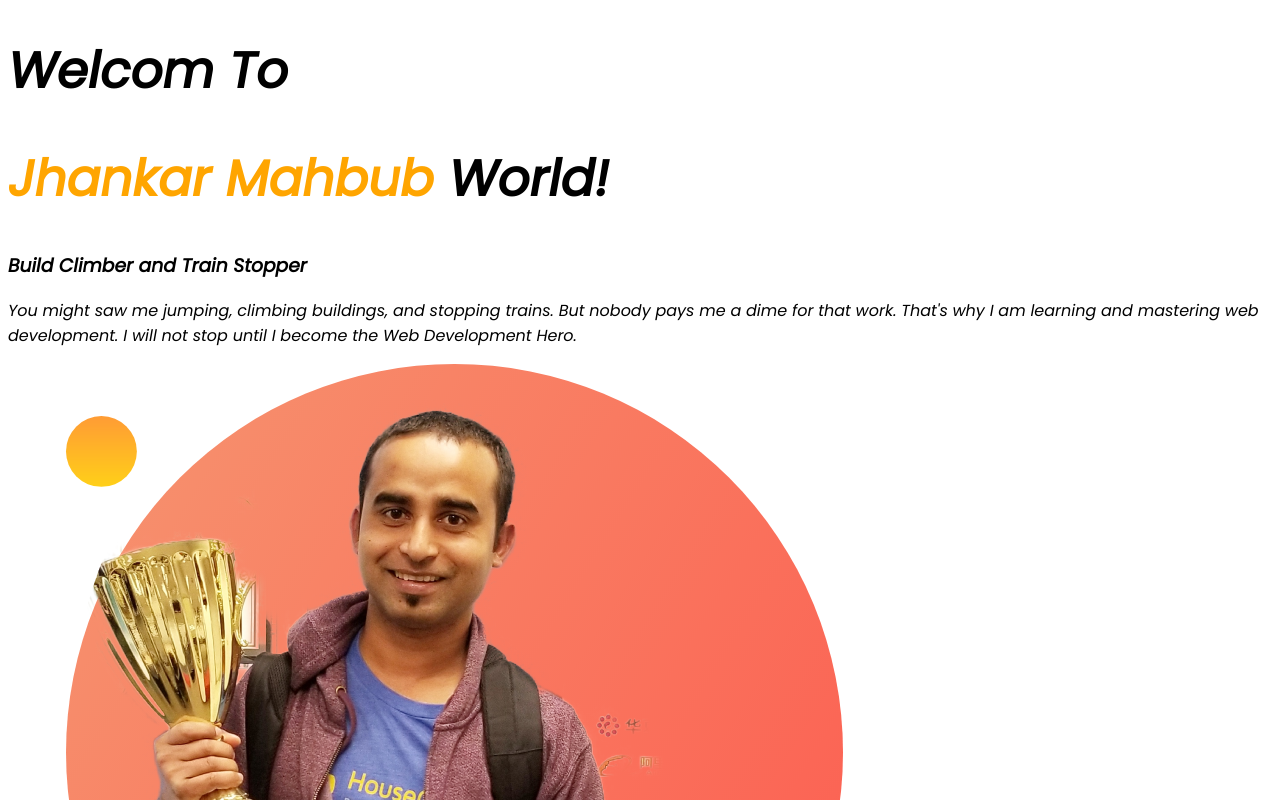
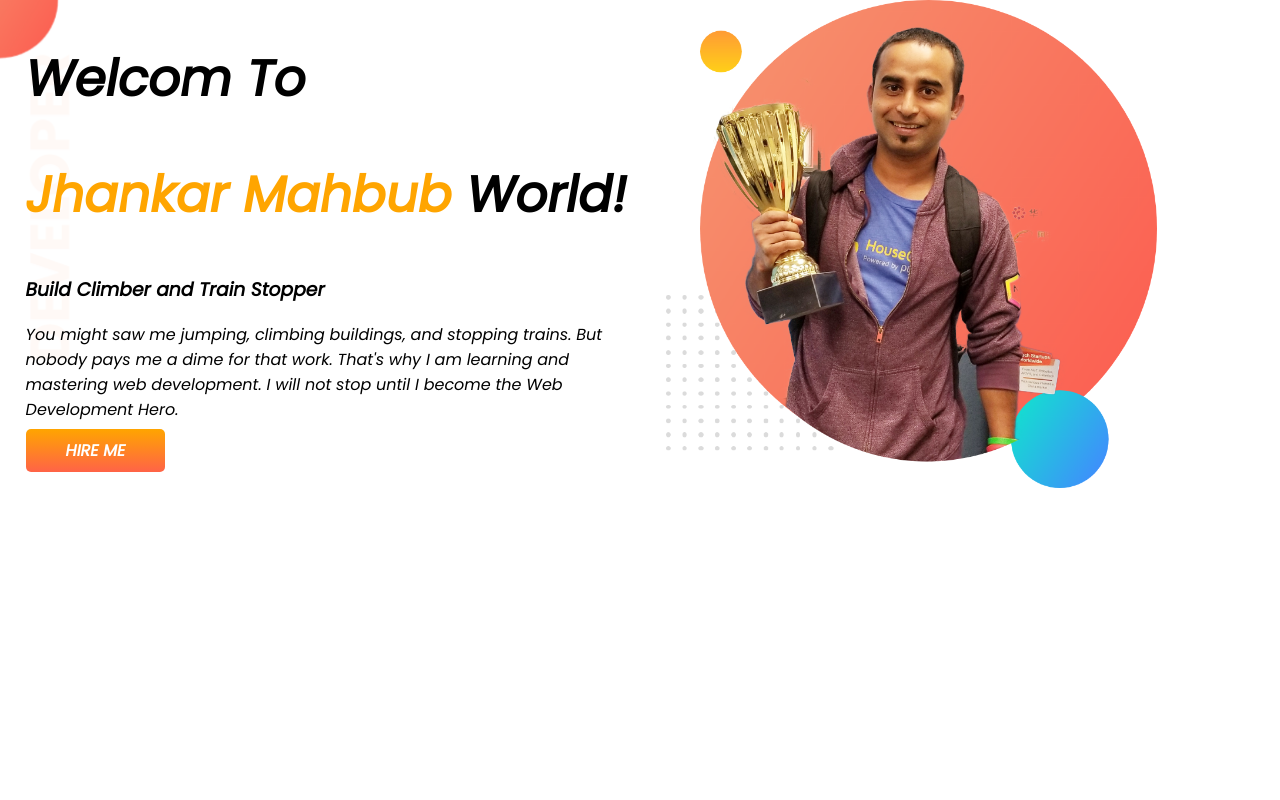
Before and after one commit to asadul101/programming-hero, a plain HTML site: page Milestone-1/Module-4/index.html in a window 1280 px wide. Shown: the top 800 px of the page. Drawn offline with Linux system fonts and the light colour scheme.

Commit message:
html css

```diff
--- a/Milestone-1/Module-4/index.html
+++ b/Milestone-1/Module-4/index.html
@@ -1,5 +1,6 @@
 <!DOCTYPE html>
 <html lang="en">
+
 <head>
     <meta charset="UTF-8">
     <meta name="viewport" content="width=device-width, initial-scale=1.0">
@@ -9,13 +10,24 @@
     <link href="https://fonts.googleapis.com/css2?family=Poppins:ital@1&display=swap" rel="stylesheet">
     <link rel="stylesheet" href="style.css">
 </head>
+
 <body>
-    <h1>Welcom To</h1>
-    <h1><span class="oringe">Jhankar Mahbub</span> World!</h1>
-    <h3>Build Climber and Train Stopper</h3>
-    <p>You might saw me jumping, climbing buildings, and stopping trains. But nobody pays me a dime for that work. That's why I am learning and mastering web development. I will not stop until I become the Web Development Hero.</p>
-    <img src="./images/jhankar.png" alt="">
-
+    <section class="top">
+        <div class="asad">
+            <h1>Welcom To</h1>
+            <h1><span class="oringe">Jhankar Mahbub</span> World!</h1>
+            <h3>Build Climber and Train Stopper</h3>
+            <p>You might saw me jumping, climbing buildings, and stopping trains. But nobody pays me a dime for that work.
+                That's why I am learning and mastering web development. I will not stop until I become the Web Development
+                Hero.
+            </p>
+            <a class="rana" target="_blank" href="https://www.linkedin.com/company/programminghero/">HIRE ME</a>
+        </div>
+       <div class="asad">
+         <img src="./images/jhankar.png" alt="">
+       </div>
+    </section>
 
 </body>
+
 </html>
--- a/Milestone-1/Module-4/style.css
+++ b/Milestone-1/Module-4/style.css
@@ -1,9 +1,38 @@
-body{
+body {
     font-family: 'Poppins', sans-serif;
+    margin: 0;
 }
-h1{
+
+h1 {
     font-size: 50px;
 }
-.oringe{
+
+.oringe {
     color: orange;
 }
+
+section {
+    display: flex;
+}
+
+.asad {
+    width: 50%;
+    padding-left: 2%;
+}
+
+.asad img {
+    width: 80%;
+}
+
+.rana {
+    text-decoration: none;
+    background-image: linear-gradient(orange, tomato);
+    padding: 10px 40px;
+    color: #fff;
+    font-weight: 700;
+    border-radius: 5px;
+}
+.top{
+    background-image:url(./images/top-banner.png) ;
+    background-repeat: no-repeat;
+}
```
